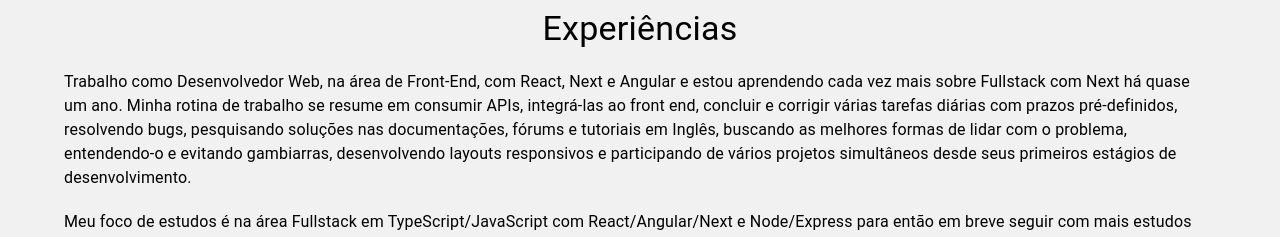
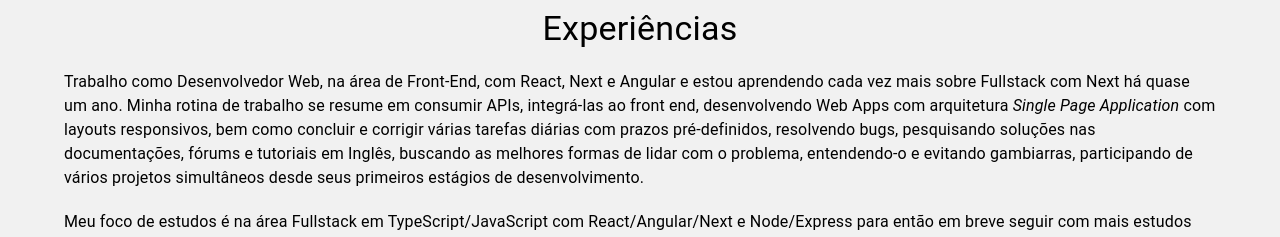
Before and after one commit to mrbraiant/portfolio, a Next.js app: page /experiencias in a window 1280 px wide. Shown: the part 446-683 px from the top of the page. Built offline with nearby package versions, Linux system fonts and the light colour scheme.

Commit message:
fix: remaking exp text

```diff
--- a/src/components/experience/index.tsx
+++ b/src/components/experience/index.tsx
@@ -19,12 +19,14 @@ export const Experience = () => {
             aprendendo cada vez mais sobre Fullstack com
             Next há quase um ano. Minha rotina de trabalho
             se resume em consumir APIs, integrá-las ao front
-            end, concluir e corrigir várias tarefas diárias
-            com prazos pré-definidos, resolvendo bugs,
-            pesquisando soluções nas documentações, fórums e
-            tutoriais em Inglês, buscando as melhores formas
-            de lidar com o problema, entendendo-o e evitando
-            gambiarras, desenvolvendo layouts responsivos e
+            end, desenvolvendo Web Apps com arquitetura
+            <em> Single Page Application</em> com layouts
+            responsivos, bem como concluir e corrigir várias
+            tarefas diárias com prazos pré-definidos,
+            resolvendo bugs, pesquisando soluções nas
+            documentações, fórums e tutoriais em Inglês,
+            buscando as melhores formas de lidar com o
+            problema, entendendo-o e evitando gambiarras,
             participando de vários projetos simultâneos
             desde seus primeiros estágios de
             desenvolvimento.
@@ -50,7 +52,7 @@ export const Experience = () => {
             funcionamento da página.
           </Text>
           <Text type="caption">
-            <i>Você pode visualizar no repositório: </i>
+            <em>Você pode visualizar no repositório: </em>
             <Link href="https://github.com/mrbraiant/phpImplements/blob/main/IfConditionYoutubeSolution.php">
               link do repositório
             </Link>
```
